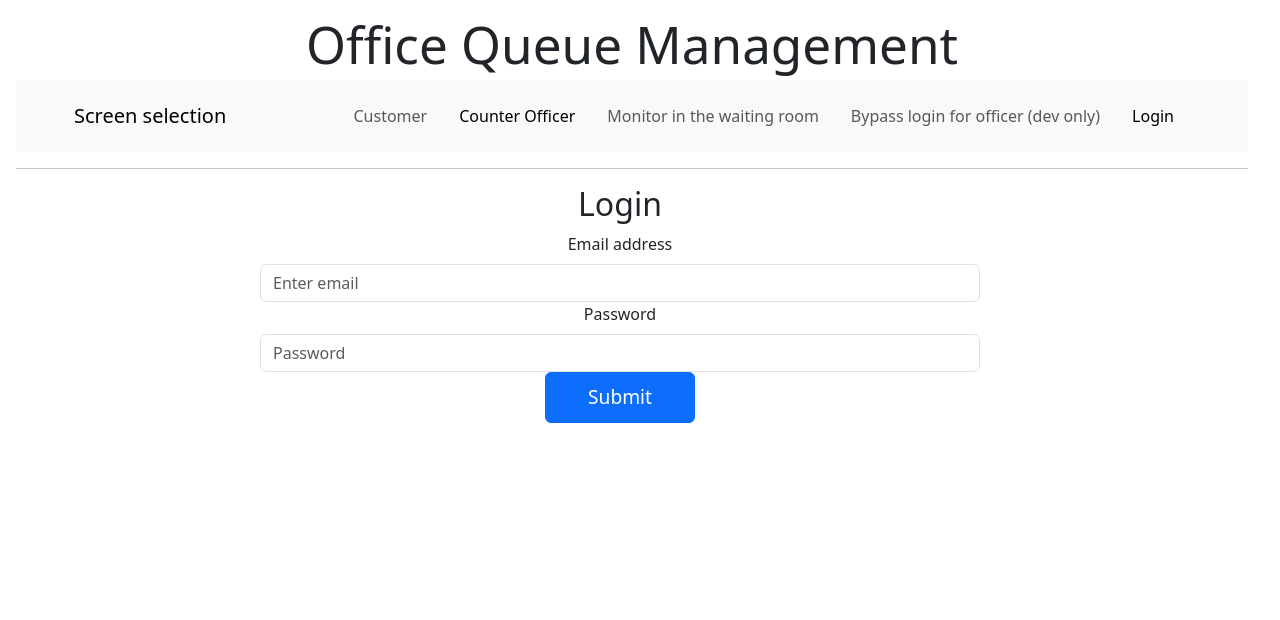
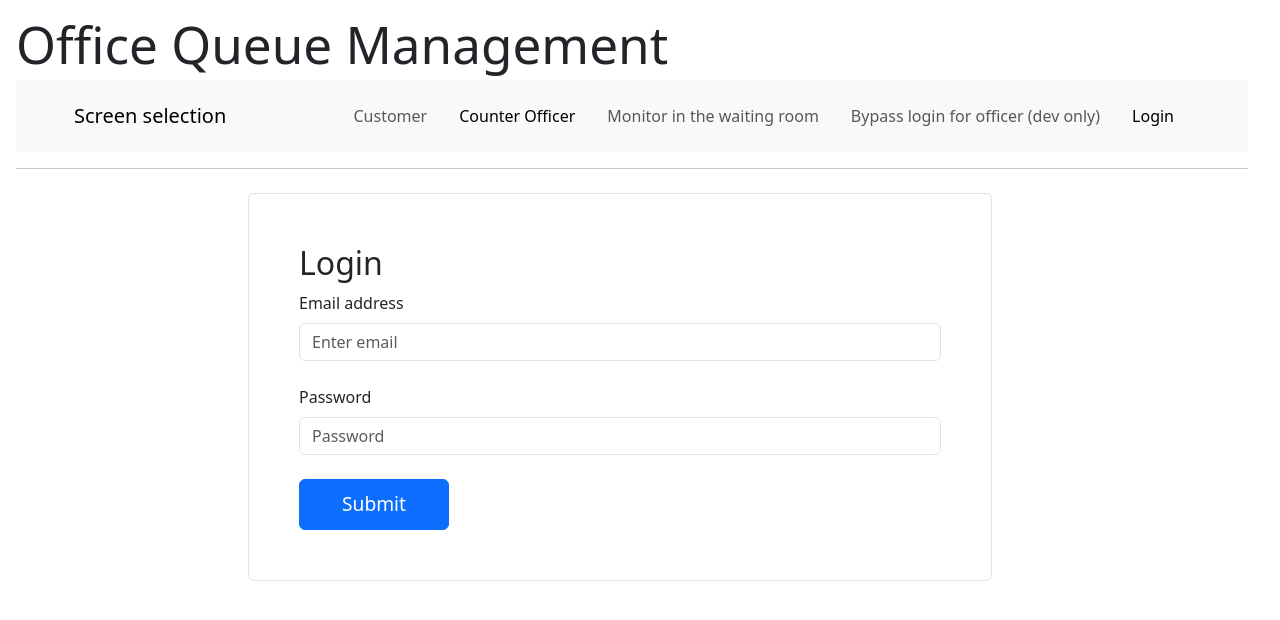
Before and after one commit to TheAlexTAG/se2-10-OQM, a React (Vite) app in the folder code/client/: page /login in a window 1280 px wide. Shown: the top 620 px of the page. Built offline with nearby package versions, Linux system fonts and the light colour scheme; no server answers.

Commit message:
style: change style of login

```diff
--- a/code/client/src/App.css
+++ b/code/client/src/App.css
@@ -1,5 +1,5 @@
 #root {
-  text-align: center;
+  /* text-align: center; */
   width: 100vw;
 }
 
--- a/code/client/src/components/Login.tsx
+++ b/code/client/src/components/Login.tsx
@@ -1,21 +1,57 @@
-import { Form, Button, Container, Row, Col } from "react-bootstrap";
+import { useState, FormEvent } from "react";
+import { Form, Button, Container, Row, Col, Alert } from "react-bootstrap";
 import "bootstrap/dist/css/bootstrap.min.css";
 
-const Login = () => {
+const Login: React.FC = () => {
+  const [email, setEmail] = useState<string>("");
+  const [password, setPassword] = useState<string>("");
+  const [error, setError] = useState<string>("");
+
+  const handleSubmit = (e: FormEvent<HTMLFormElement>) => {
+    e.preventDefault();
+    if (!email) {
+      setError("Please enter your email address.");
+      return;
+    }
+    if (!password) {
+      setError("Please enter your password.");
+      return;
+    }
+    if (!/\S+@\S+\.\S+/.test(email)) {
+      setError("Please enter a valid email address.");
+      return;
+    }
+    setError("");
+  };
+
   return (
     <Container>
-      <Row className="justify-content-md-center w-100">
-        <Col md={8}>
+      <Row className="justify-content-center w-100 mt-4">
+        <Col md={8} className="border rounded" style={{ padding: "50px" }}>
           <h2>Login</h2>
-          <Form className="w-100">
-            <Form.Group controlId="formBasicEmail">
+          {error && <Alert variant="danger">{error}</Alert>}
+          <Form className="w-100" onSubmit={handleSubmit}>
+            <Form.Group controlId="formBasicEmail" className="text-left mb-4">
               <Form.Label>Email address</Form.Label>
-              <Form.Control type="email" placeholder="Enter email" />
+              <Form.Control
+                type="email"
+                placeholder="Enter email"
+                value={email}
+                onChange={(e) => setEmail(e.target.value)}
+              />
             </Form.Group>
 
-            <Form.Group controlId="formBasicPassword">
+            <Form.Group
+              controlId="formBasicPassword"
+              className="text-left mb-4"
+            >
               <Form.Label>Password</Form.Label>
-              <Form.Control type="password" placeholder="Password" />
+              <Form.Control
+                type="password"
+                placeholder="Password"
+                value={password}
+                onChange={(e) => setPassword(e.target.value)}
+              />
             </Form.Group>
 
             <Button variant="primary" type="submit">
```
Also changed, not shown: 1 other file (tests, documents, lock files or other folders).
